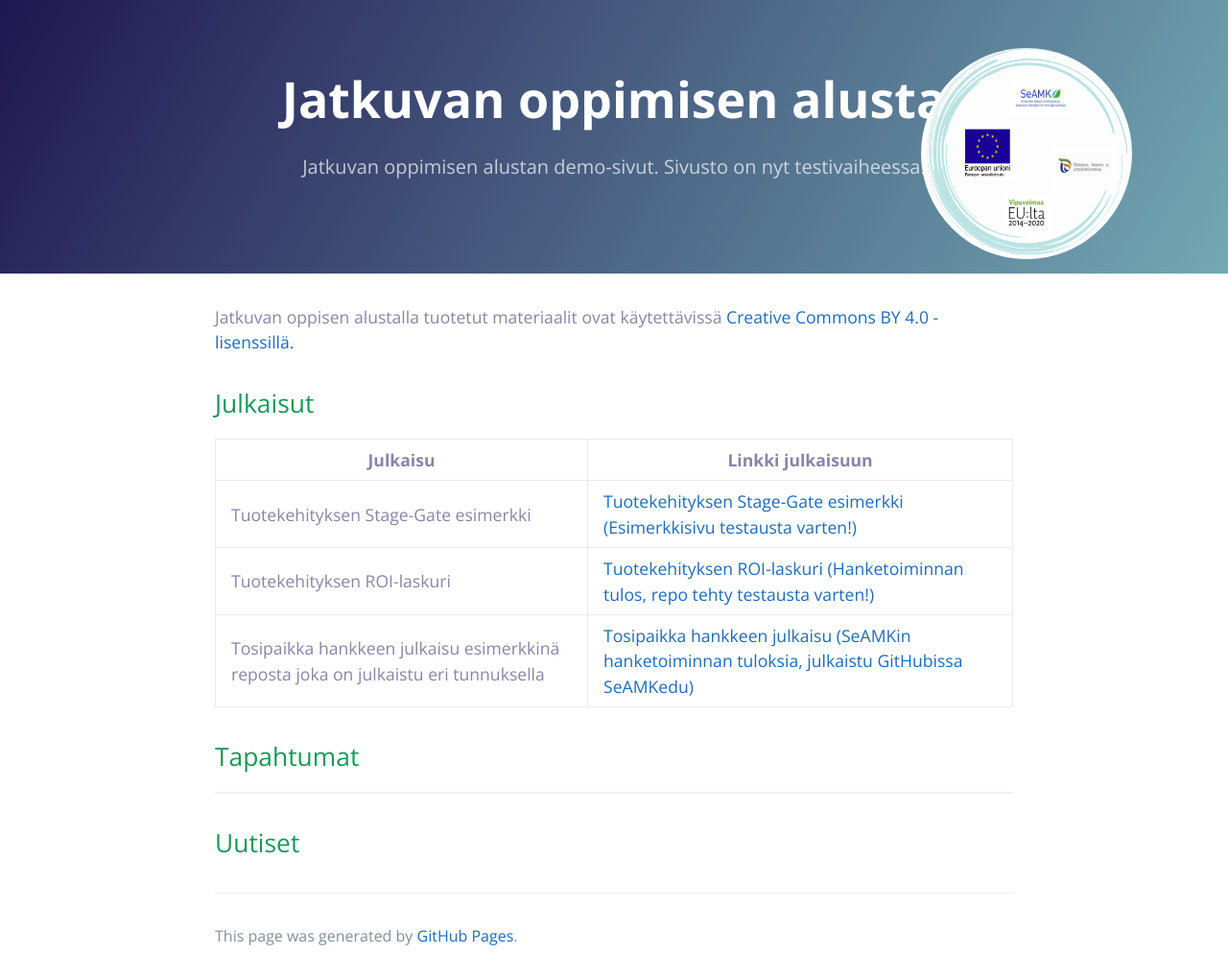
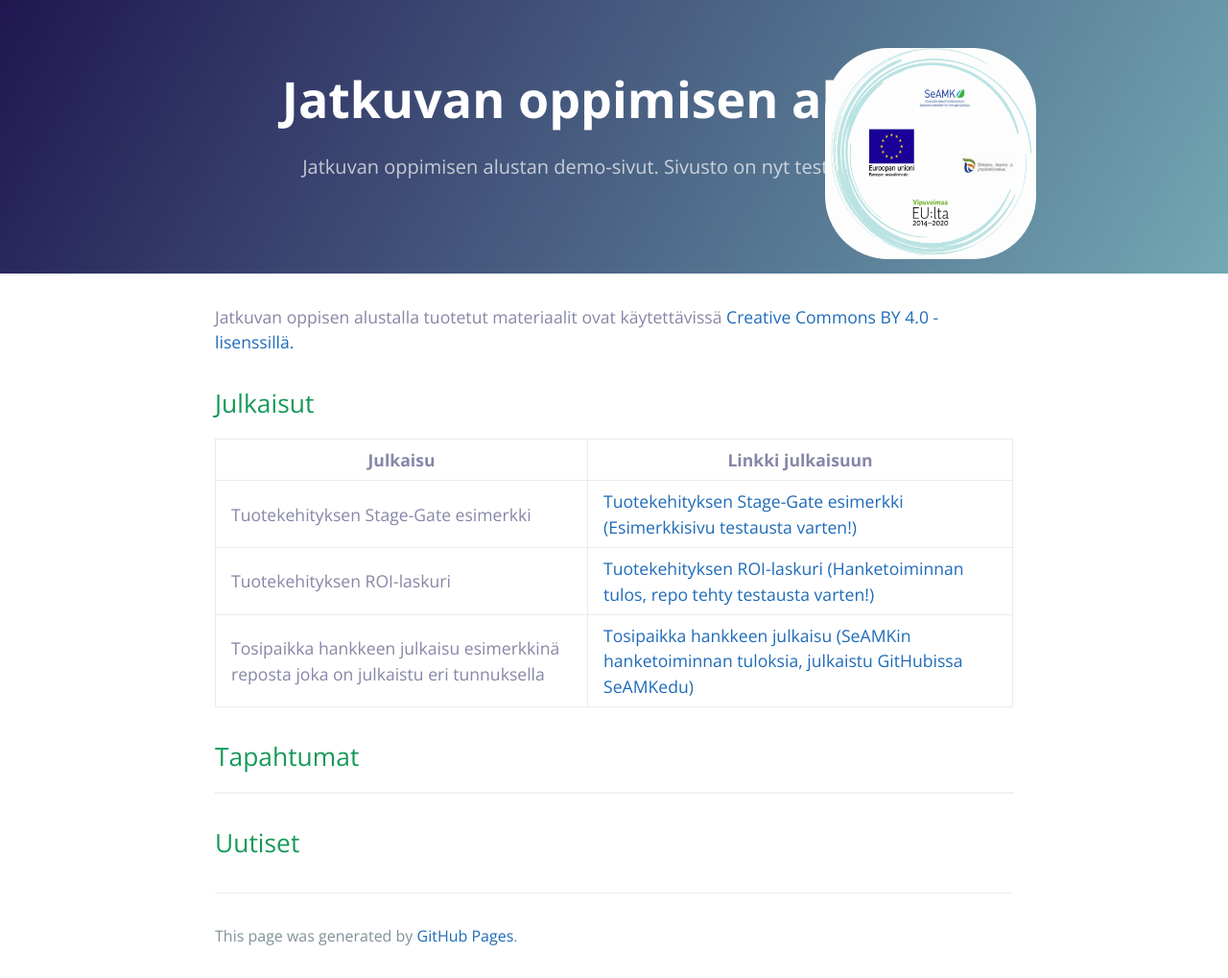
Before and after one commit to martti-testi/martti-testi.github.io, a Jekyll site: the page built from index.md, in a window 1280 px wide. Shown: the whole page at 96% size. Built offline with Jekyll 4.4.1, drawn with Linux system fonts in a browser that asks for light colours.

Commit message:
Update default.html

```diff
--- a/_layouts/default.html
+++ b/_layouts/default.html
@@ -13,9 +13,9 @@
     {% include head-custom.html %}
     <style>
       img {
-        border-radius: 50%;
+        border-radius: 30%;
         position: absolute;
-        right: 100px;
+        right: 200px;
         top: 50px;
       }
       </style>
```
